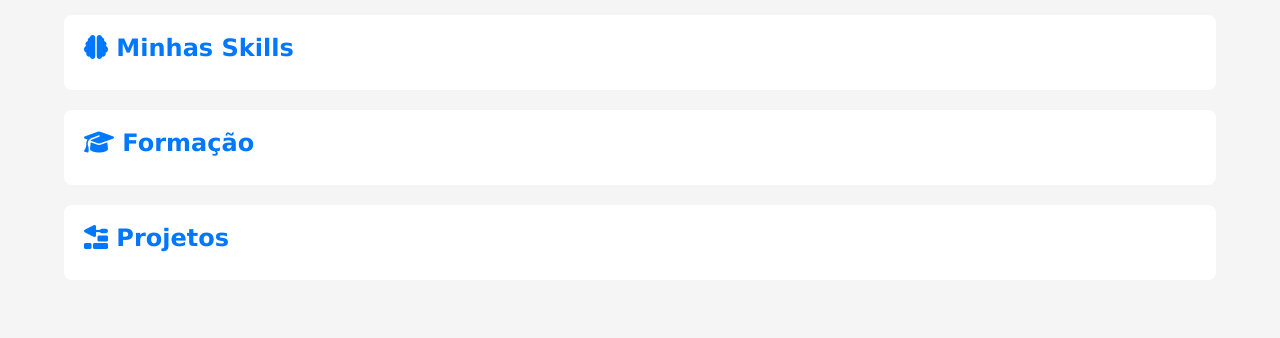
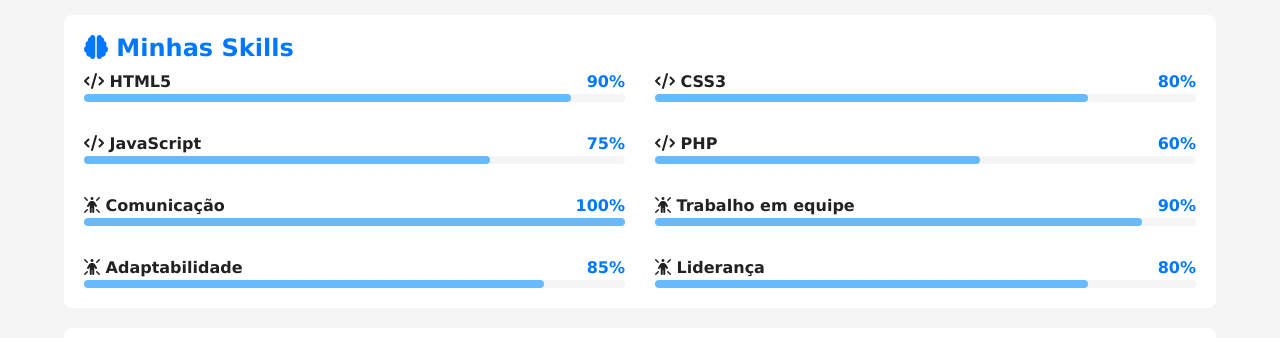
Before and after one commit to eubraulio/projeto-portifolio, a plain HTML site: page index.html in a window 1280 px wide. Shown: the part 1196-1534 px from the top of the page. Before the commit the page ends 1496 px from the top, so only its background shows below. Drawn offline with Linux system fonts and the light colour scheme.

Commit message:
Fiz as skills do portfólio.

```diff
--- a/estilos/style.css
+++ b/estilos/style.css
@@ -141,3 +141,46 @@ article h2 {
   height: 100%;
   border-radius: 8px;
 }
+
+#skill-container {
+  display: grid;
+  grid-template-columns: 1fr;
+  gap: 30px;
+}
+
+#skill-container .info {
+  display: flex;
+  justify-content: space-between;
+  align-items: center;
+}
+
+#skill-container .nome {
+  font-weight: bold;
+  color: var(--texto);
+}
+
+#skill-container .porcent {
+  font-weight: bold;
+  color: var(--destaque);
+}
+
+#skill-container .barra {
+  width: 1005;
+  height: 8px;
+  background-color: var(--fundo-principal);
+  border-radius: 4px;
+}
+
+#skill-container .progresso {
+  height: 100%;
+  background-color: var(--destaque-inverso);
+  border-radius: 4px;
+}
+
+
+@media screen and (min-width: 768px) {
+  #skill-container {
+    grid-template-columns: 1fr 1fr;
+  }
+
+}
--- a/index.html
+++ b/index.html
@@ -48,6 +48,123 @@
 
             <article id="skills">
                 <h2><i class="fa-solid fa-brain"></i> Minhas Skills</h2>
+
+                <div id="skill-container">
+                    <div class="item">
+                        <div class="info">
+                            <span class="nome">
+                                <i class="fa-solid fa-code"></i> HTML5
+                            </span>
+                            <span class="porcent">
+                                90%
+                            </span>
+                        </div>
+                        <div class="barra">
+                            <div class="progresso" style="width: 90%;"></div>
+                        </div>
+                    </div>
+
+                    <div class="item">
+                        <div class="info">
+                            <span class="nome">
+                                <i class="fa-solid fa-code"></i> CSS3
+                            </span>
+                            <span class="porcent">
+                                80%
+                            </span>
+                        </div>
+                        <div class="barra">
+                            <div class="progresso" style="width: 80%;"></div>
+                        </div>
+                    </div>
+
+                    <div class="item">
+                        <div class="info">
+                            <span class="nome">
+                                <i class="fa-solid fa-code"></i> JavaScript
+                            </span>
+                            <span class="porcent">
+                                75%
+                            </span>
+                        </div>
+                        <div class="barra">
+                            <div class="progresso" style="width: 75%;"></div>
+                        </div>
+                    </div>
+
+                    <div class="item">
+                        <div class="info">
+                            <span class="nome">
+                                <i class="fa-solid fa-code"></i> PHP
+                            </span>
+                            <span class="porcent">
+                                60%
+                            </span>
+                        </div>
+                        <div class="barra">
+                            <div class="progresso" style="width: 60%;"></div>
+                        </div>
+                    </div>
+
+                    <div class="item">
+                        <div class="info">
+                            <span class="nome">
+                                <i class="fa-solid fa-person-rays"></i> Comunicação
+                            </span>
+                            <span class="porcent">
+                                100%
+                            </span>
+                        </div>
+                        <div class="barra">
+                            <div class="progresso" style="width: 100%;"></div>
+                        </div>
+                    </div>
+
+                    <div class="item">
+                        <div class="info">
+                            <span class="nome">
+                                <i class="fa-solid fa-person-rays"></i> Trabalho em equipe
+                            </span>
+                            <span class="porcent">
+                                90%
+                            </span>
+                        </div>
+                        <div class="barra">
+                            <div class="progresso" style="width: 90%;"></div>
+                        </div>
+                    </div>
+
+                    <div class="item">
+                        <div class="info">
+                            <span class="nome">
+                                <i class="fa-solid fa-person-rays"></i> Adaptabilidade
+                            </span>
+                            <span class="porcent">
+                                85%
+                            </span>
+                        </div>
+                        <div class="barra">
+                            <div class="progresso" style="width: 85%;"></div>
+                        </div>
+                    </div>
+
+                    <div class="item">
+                        <div class="info">
+                            <span class="nome">
+                                <i class="fa-solid fa-person-rays"></i> Liderança
+                            </span>
+                            <span class="porcent">
+                                80%
+                            </span>
+                        </div>
+                        <div class="barra">
+                            <div class="progresso" style="width: 80%;"></div>
+                        </div>
+                    </div>
+
+
+
+                </div>
             </article> <!-- Fim article#skills -->
 
             <article id="formacao">
```
